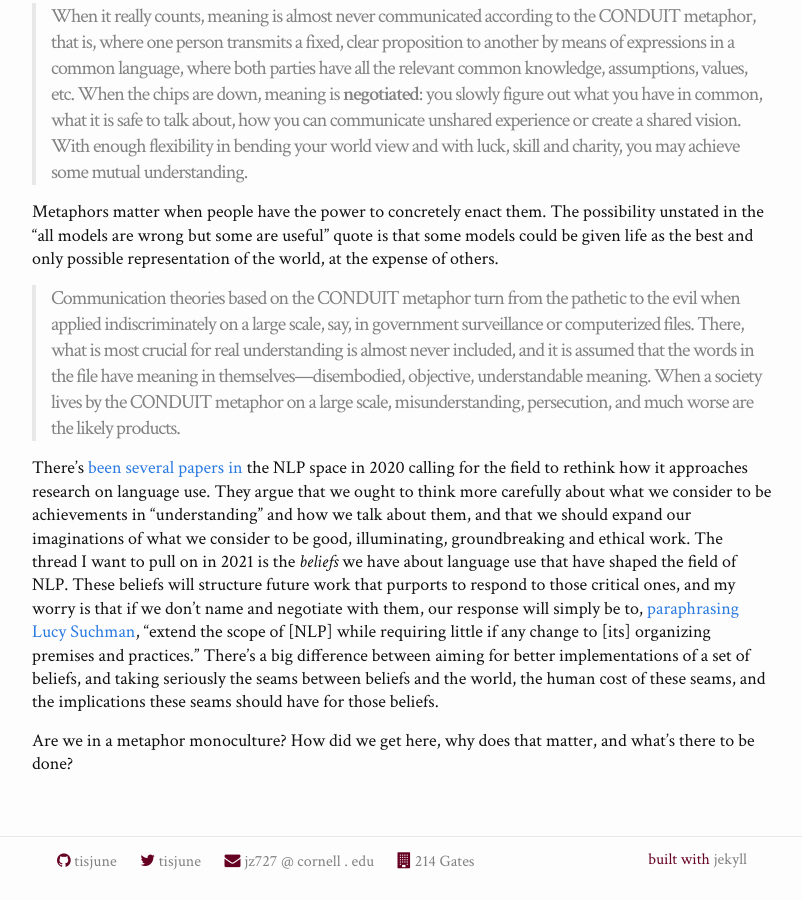
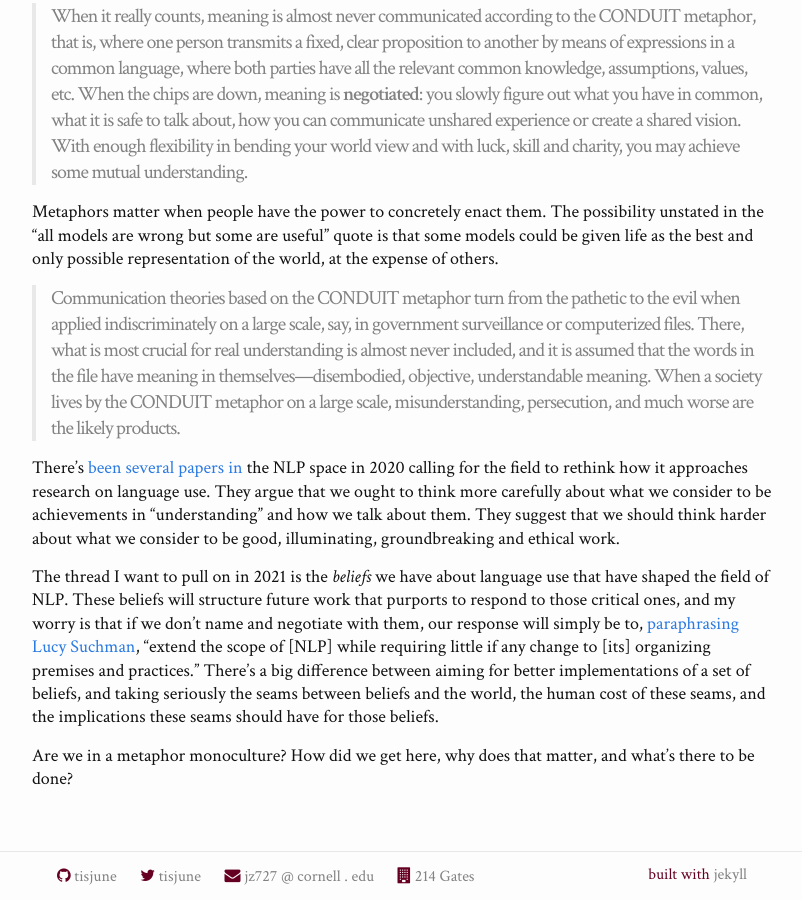
Before and after one commit to tisjune/tisjune.github.io, a Jekyll site: the page built from _posts/2021-01-01-metaphors.md, in a window 1280 px wide and 900 px high, scrolled down 673 px. Shown: the whole window, without its empty margins (238-1040 px from the left). Built offline with Jekyll 4.4.1, drawn with Linux system fonts in a browser that asks for light colours; nearby versions of some CDN libraries.

Commit message:
not a blog

```diff
--- a/_posts/2021-01-01-metaphors.md
+++ b/_posts/2021-01-01-metaphors.md
@@ -17,6 +17,8 @@
 
 > Communication theories based on the CONDUIT metaphor turn from the pathetic to the evil when applied indiscriminately on a large scale, say, in government surveillance or computerized files. There, what is most crucial for real understanding is almost never included, and it is assumed that the words in the file have meaning in themselves—disembodied, objective, understandable meaning. When a society lives by the CONDUIT metaphor on a large scale, misunderstanding, persecution, and much worse are the likely products.
 
-There's [been](https://www.aclweb.org/anthology/2020.acl-main.463/) [several](https://www.aclweb.org/anthology/2020.emnlp-main.703/) [papers](https://www.aclweb.org/anthology/2020.acl-main.485/) [in](https://www.technologyreview.com/2020/12/04/1013294/google-ai-ethics-research-paper-forced-out-timnit-gebru/) the NLP space in 2020 calling for the field to rethink how it approaches research on language use. They argue that we ought to think more carefully about what we consider to be achievements in "understanding" and how we talk about them, and that we should expand our imaginations of what we consider to be good, illuminating, groundbreaking and ethical work. The thread I want to pull on in 2021 is the _beliefs_ we have about language use that have shaped the field of NLP. These beliefs will structure future work that purports to respond to those critical ones, and my worry is that if we don't name and negotiate with them, our response will simply be to, [paraphrasing Lucy Suchman](https://www.lri.fr/~mbl/ENS/CSCW/2017/papers/Suchman-JCSCW94.pdf), "extend the scope of [NLP] while requiring little if any change to [its] organizing premises and practices." There's a big difference between aiming for better implementations of a set of beliefs, and taking seriously the seams between beliefs and the world, the human cost of these seams, and the implications these seams should have for those beliefs.
+There's [been](https://www.aclweb.org/anthology/2020.acl-main.463/) [several](https://www.aclweb.org/anthology/2020.emnlp-main.703/) [papers](https://www.aclweb.org/anthology/2020.acl-main.485/) [in](https://www.technologyreview.com/2020/12/04/1013294/google-ai-ethics-research-paper-forced-out-timnit-gebru/) the NLP space in 2020 calling for the field to rethink how it approaches research on language use. They argue that we ought to think more carefully about what we consider to be achievements in "understanding" and how we talk about them. They suggest that we should think harder about what we consider to be good, illuminating, groundbreaking and ethical work.
+
+The thread I want to pull on in 2021 is the _beliefs_ we have about language use that have shaped the field of NLP. These beliefs will structure future work that purports to respond to those critical ones, and my worry is that if we don't name and negotiate with them, our response will simply be to, [paraphrasing Lucy Suchman](https://www.lri.fr/~mbl/ENS/CSCW/2017/papers/Suchman-JCSCW94.pdf), "extend the scope of [NLP] while requiring little if any change to [its] organizing premises and practices." There's a big difference between aiming for better implementations of a set of beliefs, and taking seriously the seams between beliefs and the world, the human cost of these seams, and the implications these seams should have for those beliefs.
 
 Are we in a metaphor monoculture? How did we get here, why does that matter, and what's there to be done?
```
